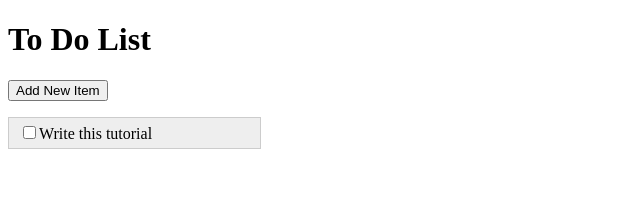
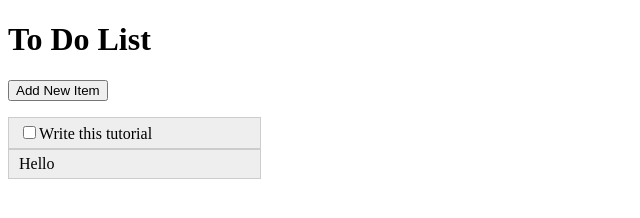
Before and after one commit to Matteobikk90/toDoListJavaScript, a plain HTML site: page index.html in a window 1280 px wide. Both pictures are taken after a click on the button "Add New Item". Shown: the whole page, without its empty margins (0-640 px from the left). Drawn offline with Linux system fonts and the light colour scheme.

Commit message:
Inner HTML

```diff
--- a/index.html
+++ b/index.html
@@ -12,7 +12,7 @@
 
 <button id="addBtn">Add New Item</button>
 
-<ul>
+<ul id="todoList">
 	<li><input type="checkbox">Write this tutorial</li>
 </ul>
 
--- a/js/js.js
+++ b/js/js.js
@@ -1,5 +1,12 @@
 var newItem = document.getElementById('addBtn');
 
-newItem.onclick = function() {
-     alert("yes");
+newItem.onclick = addNewItem;
+
+function addNewItem() {
+	var listItem = document.createElement("li");
+	listItem.innerText = "Hello";
+
+	var list = document.getElementById("todoList");
+	list.appendChild(listItem);
+
 };
```
